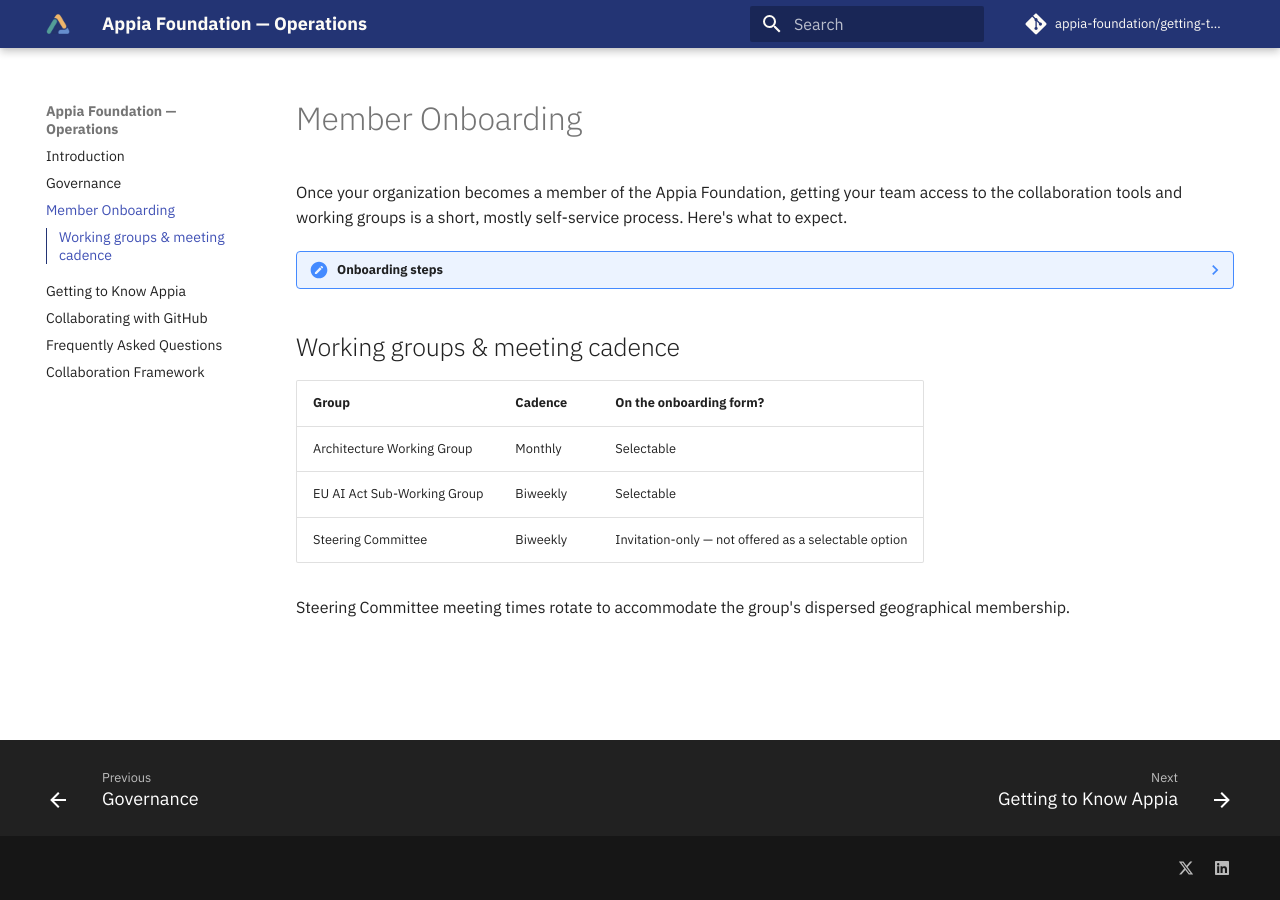
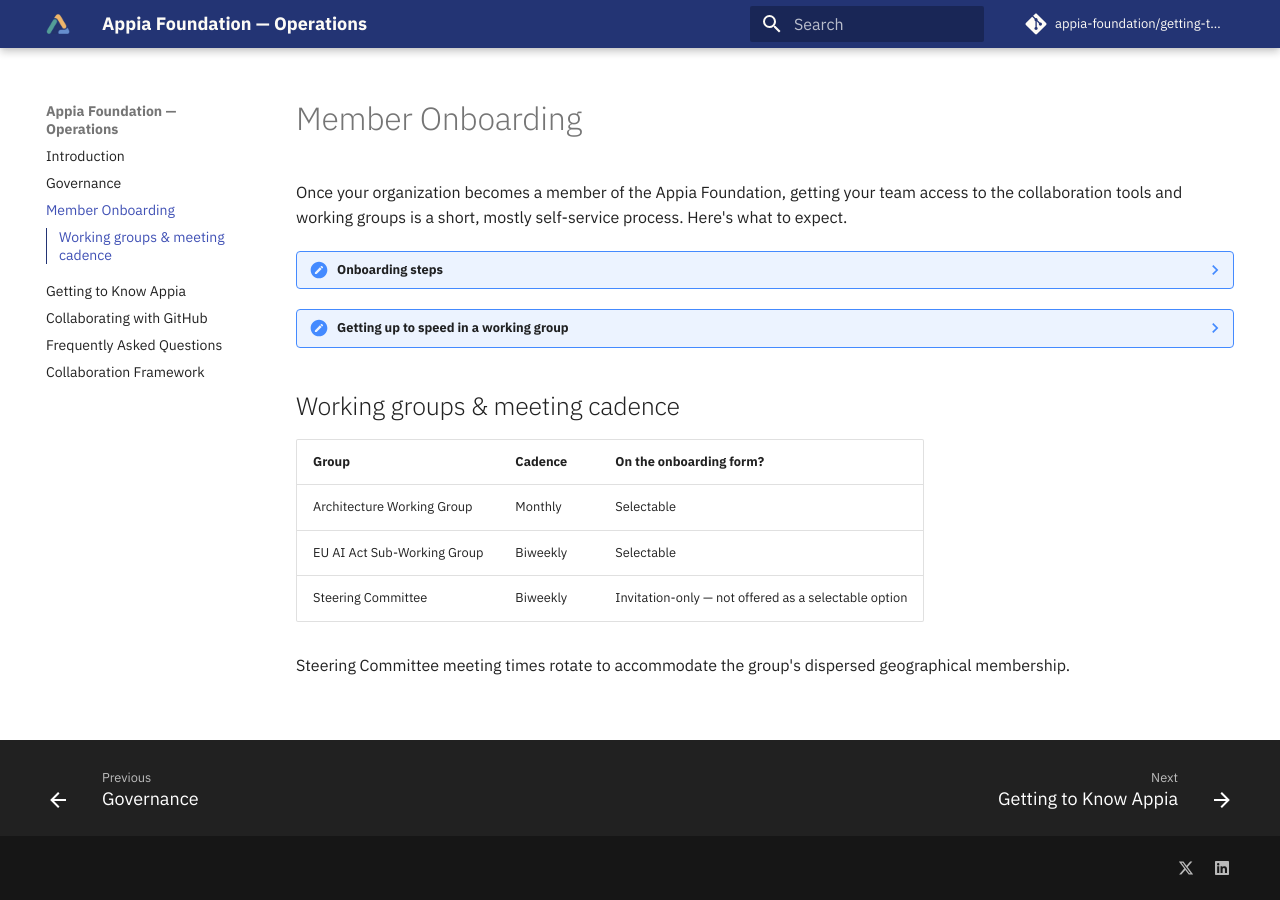
Before and after one commit to appia-foundation/getting-to-know-Appia, an MkDocs documentation site: the page built from docs/member-onboarding.md, in a window 1280 px wide. Built offline with MkDocs 1.6.1 and Material for MkDocs 9.7.7, drawn with Linux system fonts in a browser that asks for light colours; comment, search, counter and statistics services are not loaded; part of the change alters nothing that is shown.

Commit message:
Add "Getting up to speed in a working group" section
New collapsible section (same pymdownx.details pattern as the other
Member Onboarding sections) covering how new working group members
orient themselves: meeting minutes in each repo's meetings/ folder,
the repo README, issues/PRs, and pinned Slack documents.

Co-Authored-By: Claude Sonnet 5 <noreply@anthropic.com>
Claude-Session: https://claude.ai/code/session_019j5uPmR7uubxjaHB4ECDgY

```diff
--- a/docs/member-onboarding.md
+++ b/docs/member-onboarding.md
@@ -34,6 +34,26 @@ to expect.
         [:fontawesome-brands-x-twitter: X (Twitter)](https://x.com/appiafoundation){ .md-button }
         [:fontawesome-brands-linkedin: LinkedIn](https://www.linkedin.com/company/appia-foundation/){ .md-button }
 
+??? note "Getting up to speed in a working group"
+
+    Once you've joined a working group, several resources help you understand where the group
+    stands technically and get oriented on current activity:
+
+    - **Meeting minutes** — each working group's GitHub repository contains a `meetings` folder
+      with meeting minutes. Review these to catch up on previous discussions, decisions, and
+      technical topics covered.
+    - **README file** — kept up to date for each repository, giving new members a current
+      snapshot of where the project stands technically.
+    - **Issues and pull requests** — found within each GitHub repository, these illustrate the
+      working group's current activity, open questions, and work in progress.
+    - **Pinned Slack documents** — each working group's Slack channel has key documents pinned at
+      the top, including links to the associated Google Drive, giving access to documents that
+      have previously been, and are currently being, discussed.
+
+    Together, these resources help new members quickly understand where information lives, where
+    the working group is technically, and what's currently in progress — reducing unfamiliarity
+    when joining ongoing collaboration.
+
 ## Working groups & meeting cadence
 
 | Group | Cadence | On the onboarding form? |
```
